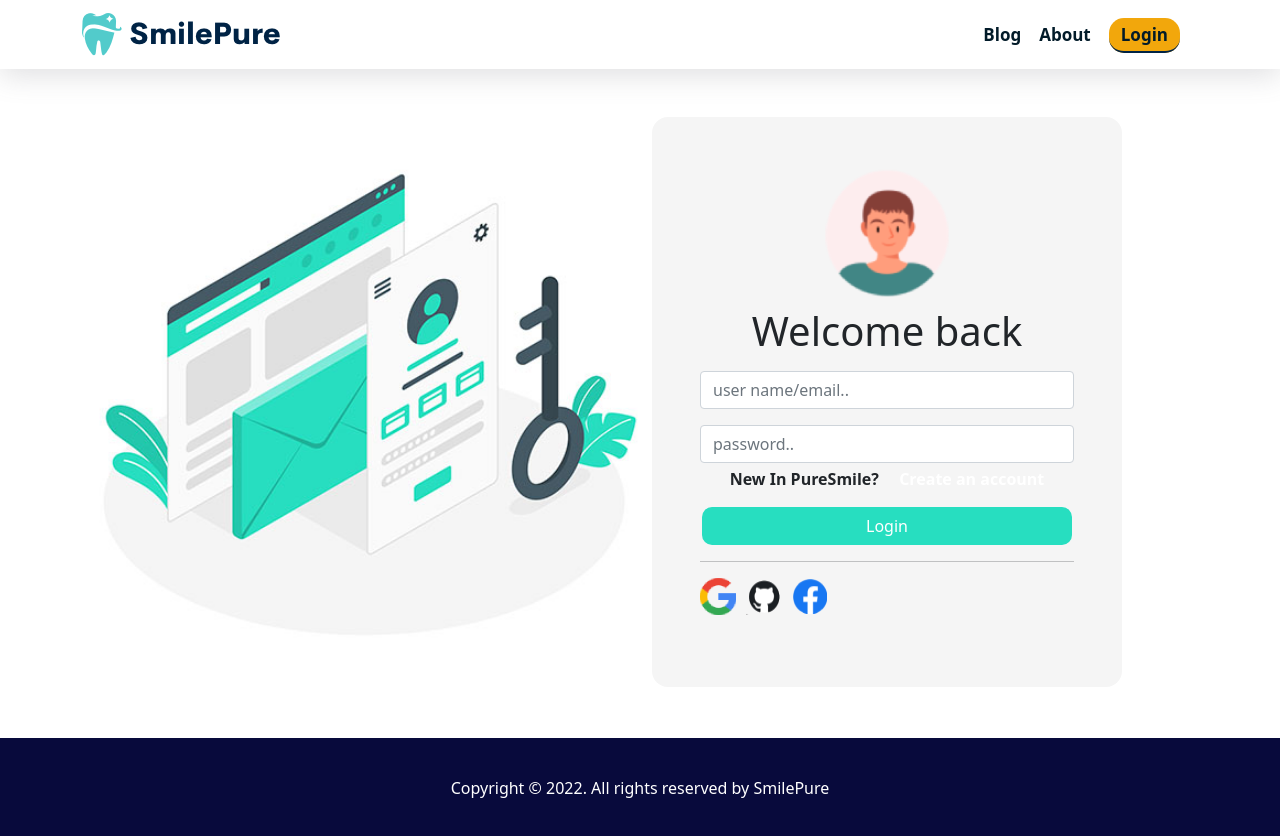
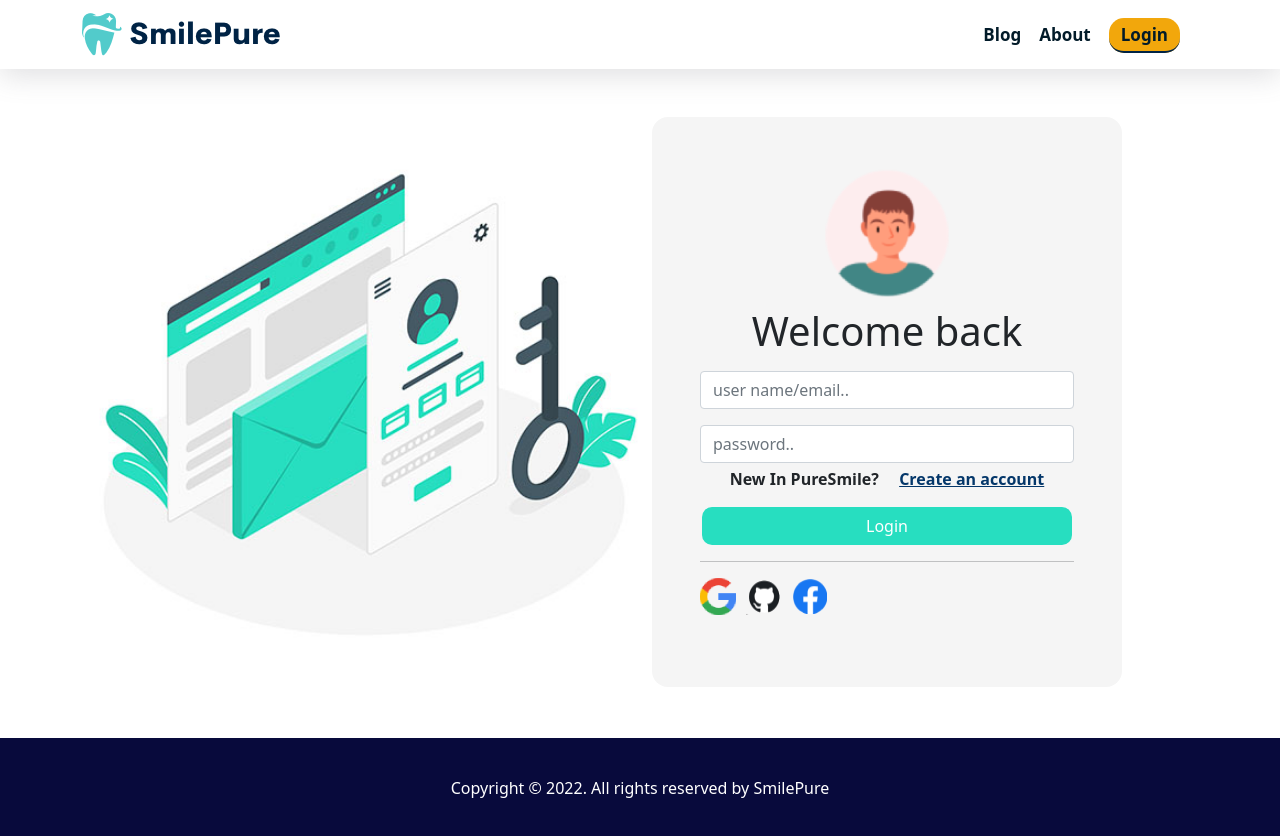
Before and after one commit to LimonFarazi03/smile-pure, a React (Create React App) app: page /login in a window 1280 px wide. Built offline with nearby package versions, Linux system fonts and the light colour scheme; no server answers.

Commit message:
account not found inplimented

```diff
--- a/src/components/Shared/Login/Login.css
+++ b/src/components/Shared/Login/Login.css
@@ -25,3 +25,7 @@
   margin-right: 10px;
   cursor: pointer;
 }
+.link-clr{
+  color:#04376a;
+  text-decoration: underline !important;
+}
--- a/src/components/Shared/Login/Login.js
+++ b/src/components/Shared/Login/Login.js
@@ -9,17 +9,23 @@ import facebookLogo from "../../../images/LoginRes/facebook-logo.png";
 import {
   useSignInWithGoogle,
   useSignInWithGithub,
+  useSignInWithEmailAndPassword,
 } from "react-firebase-hooks/auth";
 import auth from "../../../firebase.init";
 
 const Login = () => {
+  // signInWithGoogle
   const [signInWithGoogle, googleUser, googleLoading, googleError] = useSignInWithGoogle(auth);
+    // signInWithGithub
   const [signInWithGithub, githubUser, githubLoading, githubError] = useSignInWithGithub(auth);
+  // Email And password
+  const [signInWithEmailAndPassword, user, loading, passwordError] = useSignInWithEmailAndPassword(auth);
 
-  const handleSubmit = (event) =>{
+  const handleSubmit = (event) => {
     event.preventDefault();
-   const email = event.target.email.value;
-   const password = event.target.password.value;
+    const email = event.target.email.value;
+    const password = event.target.password.value;
+    signInWithEmailAndPassword(email,password);
   }
   return (
     <div className="container my-5">
@@ -52,12 +58,15 @@ const Login = () => {
                     New In PureSmile?
                     <span className="text-warning ms-3">
                       {" "}
-                      <Link to="/signup">Create an account</Link>{" "}
+                      <Link className="link-clr" to="/signup">
+                        Create an account
+                      </Link>{" "}
                     </span>
                   </p>
                 </div>
               </div>
               <button className="login_btn btn btn-primary">Login</button>
+              {passwordError && <p className='text-danger mt-2'>{passwordError?.message}</p>}
               <hr />
               <div className="d-flex logo-Img">
                 <img
```
